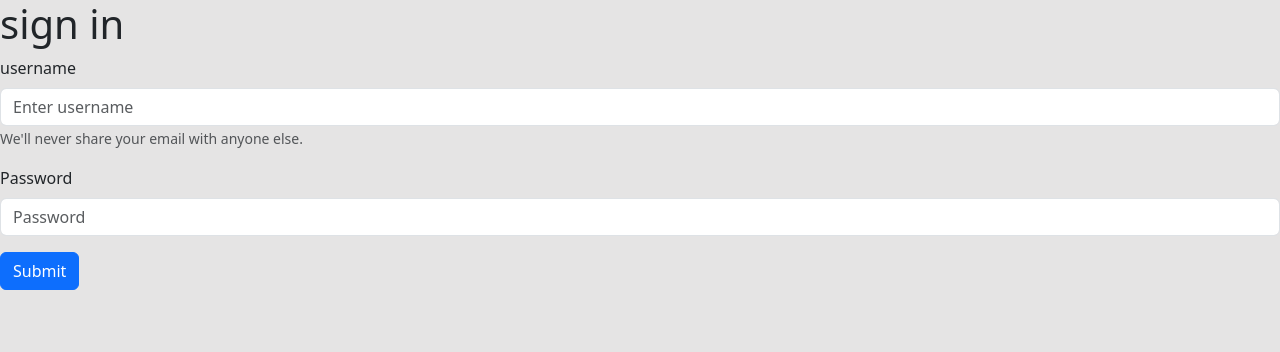
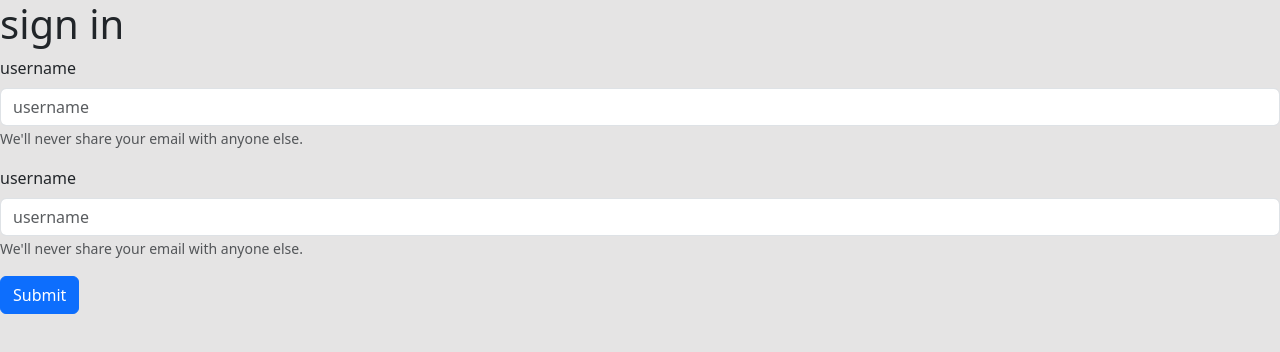
Before and after one commit to ArnonSchor/usersProject, a React (Vite) app in the folder front/usersProject/: page /sign-in in a window 1280 px wide. Shown: the top 352 px of the page. Built offline with nearby package versions, Linux system fonts and the light colour scheme.

Commit message:
in Input, no types for credentiales. use formik and yup instead, if needed use input without component

```diff
--- a/front/usersProject/src/axiosInstance.ts
+++ b/front/usersProject/src/axiosInstance.ts
@@ -1,7 +1,7 @@
 import axios from "axios";
 
-export const axiosInstance = () => {
-    const axiosInstance = axios.create({
-        baseURL: "http://localhost:2000/api/",
-      });
-}
+const axiosInstance = axios.create({
+  baseURL: "http://localhost:2000/api/",
+});
+
+export default axiosInstance;
--- /dev/null
+++ b/front/usersProject/src/components/Input.tsx
@@ -0,0 +1,41 @@
+import { Form } from "react-bootstrap";
+
+interface Props {
+  name: string;
+  placeholder: string;
+  type: string;
+  credentials: {};
+  setCredentials: {};
+  value: string;
+  key: string;
+}
+
+const Input = ({
+  name,
+  placeholder,
+  type,
+  credentials,
+  setCredentials,
+  value,
+  key,
+}: Props) => {
+  return (
+    <Form.Group className="mb-3" controlId="formBasicEmail">
+      <Form.Label>username</Form.Label>
+      <Form.Control
+        onChange={(e) =>
+          setCredentials({ ...credentials, [key]: e.target.value })
+        }
+        required
+        name={name}
+        placeholder={placeholder}
+        type={type}
+        value={value}
+      />
+      <Form.Text className="text-muted">
+        We'll never share your email with anyone else.
+      </Form.Text>
+    </Form.Group>
+  );
+};
+export default Input;
--- a/front/usersProject/src/components/SignupForm.tsx
+++ b/front/usersProject/src/components/SignupForm.tsx
@@ -1,25 +1,27 @@
 import "bootstrap/dist/css/bootstrap.min.css";
-import { useState } from "react";
 import { Form, Button } from "react-bootstrap";
 import { useNavigate } from "react-router-dom";
-import axios from "axios";
+import axiosInstance from "../axiosInstance";
+import Input from "./Input";
+import { useState } from "react";
+import { SignupCredentials } from "../types";
 
-export const SignupForm = (props: any) => {
-  const [credentials, setCredentials] = useState({
+interface Props {
+  route: string;
+}
+export const SignupForm = ({ route }: Props) => {
+  const [credentials, setCredentials] = useState<SignupCredentials>({
     username: "",
     password: "",
+    email: "",
   });
   const navigate = useNavigate();
   const handleSubmit = async (event: React.FormEvent<HTMLFormElement>) => {
     event.preventDefault();
 
     try {
-      const axiosInstance = axios.create({
-        baseURL: "http://localhost:2000/api/",
-      });
-
       await axiosInstance.post("signUp", { ...credentials });
-      navigate(props.navigate);
+      navigate(route);
     } catch (error) {
       console.error("Error submitting form:", error);
     }
@@ -27,34 +29,24 @@ export const SignupForm = (props: any) => {
 
   return (
     <Form onSubmit={handleSubmit}>
-      <Form.Group className="mb-3" controlId="formBasicEmail">
-        <Form.Label>username</Form.Label>
-        <Form.Control
-          onChange={(e) =>
-            setCredentials({ ...credentials, username: e.target.value })
-          }
-          required
-          name="username"
-          placeholder="Enter username"
-          type="text"
-        />
-        <Form.Text className="text-muted">
-          We'll never share your email with anyone else.
-        </Form.Text>
-      </Form.Group>
-
-      <Form.Group className="mb-3" controlId="formBasicPassword">
-        <Form.Label>Password</Form.Label>
-        <Form.Control
-          required
-          onChange={(e) =>
-            setCredentials({ ...credentials, password: e.target.value })
-          }
-          type="password"
-          name="password"
-          placeholder="Password"
-        />
-      </Form.Group>
+      <Input
+        name="username"
+        placeholder="username"
+        type="text"
+        credentials={credentials}
+        setCredentials={setCredentials}
+        value={credentials.username}
+        key="username"
+      />
+      <Input
+        name="username"
+        placeholder="username"
+        type="text"
+        credentials={credentials}
+        setCredentials={setCredentials}
+        value={credentials.password}
+        key="password"
+      />
       <Button variant="primary" type="submit">
         Submit
       </Button>
--- a/front/usersProject/src/controllers/Signup.tsx
+++ b/front/usersProject/src/controllers/Signup.tsx
@@ -6,7 +6,7 @@ function Signup() {
     <div className="body">
       <div className="signup-modal">
         <h1>sign up</h1>
-        <SignupForm navigate="/" />
+        <SignupForm route="/" />
       </div>
     </div>
   );
--- /dev/null
+++ b/front/usersProject/src/types.ts
@@ -0,0 +1,10 @@
+export interface LoginCredentials {
+  username: string;
+  password: string;
+}
+
+export interface SignupCredentials extends LoginCredentials {
+  email: string;
+}
+
+export type inputKey = keyof LoginCredentials & keyof SignupCredentials;
```
Also changed, not shown: 1 other file (tests, documents, lock files or other folders).
